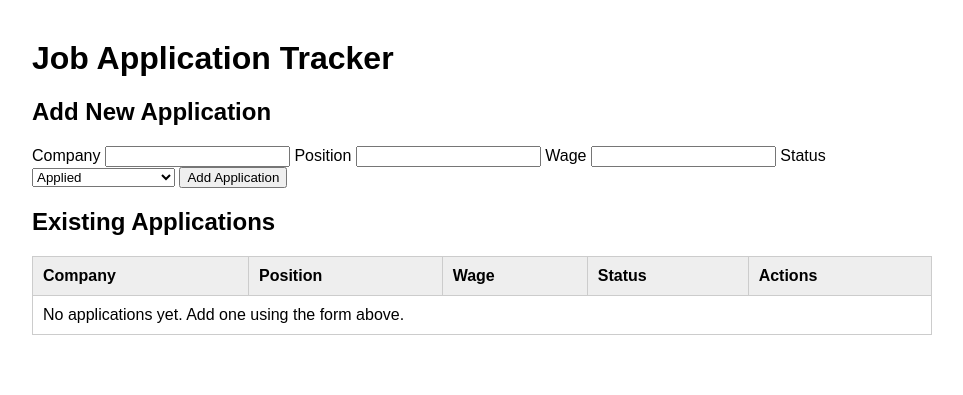
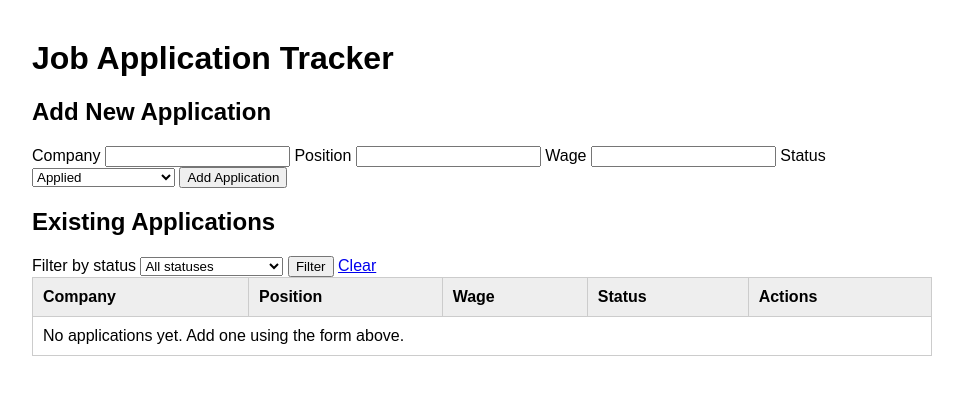
Before and after one commit to UniChen03/job_application_tracker, a Flask app: page / in a window 1280 px wide. Shown: the top 395 px of the page, without its empty margins (158-1121 px from the left). Run offline with Flask 3, Linux system fonts and the light colour scheme; data that the repository does not hold is empty.

Commit message:
Add application status filtering

```diff
--- a/app.py
+++ b/app.py
@@ -54,21 +54,40 @@ def validate_application_form(form):
 @app.route("/")
 def index():
     page_title = "Job Application Tracker"
+    selected_status = request.args.get("status", "").strip()
+
+    if selected_status and selected_status not in ALLOWED_STATUSES:
+        return "Invalid application status.", 400
 
     connection = get_db_connection()
-    applications = connection.execute(
-        """
-        SELECT id, company, position, wage, status
-        FROM applications
-        ORDER BY id DESC
-        """
-    ).fetchall()
+
+    if selected_status:
+        applications = connection.execute(
+            """
+            SELECT id, company, position, wage, status
+            FROM applications
+            WHERE status = ?
+            ORDER BY id DESC
+            """,
+            (selected_status,),
+        ).fetchall()
+
+    else:
+        applications = connection.execute(
+            """
+            SELECT id, company, position, wage, status
+            FROM applications
+            ORDER BY id DESC
+            """
+        ).fetchall()
     connection.close()
 
     return render_template(
         "index.html",
         page_title=page_title,
         applications=applications,
+        selected_status=selected_status,
+        status_options=sorted(ALLOWED_STATUSES),
     )
 
 
--- a/templates/index.html
+++ b/templates/index.html
@@ -58,6 +58,27 @@
 
     <div>
         <h2>Existing Applications</h2>
+
+        <form action="{{ url_for('index') }}" method="get">
+            <label for="status-filter">Filter by status</label>
+
+            <select id="status-filter" name="status">
+                <option value="">All statuses</option>
+
+                {% for status in status_options %}
+                    <option
+                        value="{{ status }}"
+                        {% if status == selected_status %}selected{% endif %}
+                    >
+                        {{ status }}
+                    </option>
+                {% endfor %}
+            </select>
+
+            <button type="submit">Filter</button>
+            <a href="{{ url_for('index') }}">Clear</a>
+        </form>
+
         <table>
             <thead>
                 <tr>
@@ -226,7 +247,11 @@
                 {% else %}
                     <tr>
                         <td colspan="5">
-                            No applications yet. Add one using the form above.
+                            {% if selected_status %}
+                                No applications match the {{ selected_status }} status.
+                            {% else %}
+                                No applications yet. Add one using the form above.
+                            {% endif %}
                         </td>
                     </tr>
                 {% endfor %}
```
Also changed, not shown: LEARNING_LOG.md (+4 -1 lines), PROJECT_STATUS.md (+1 -0 lines), tests/test_routes.py (+60 -0 lines).
